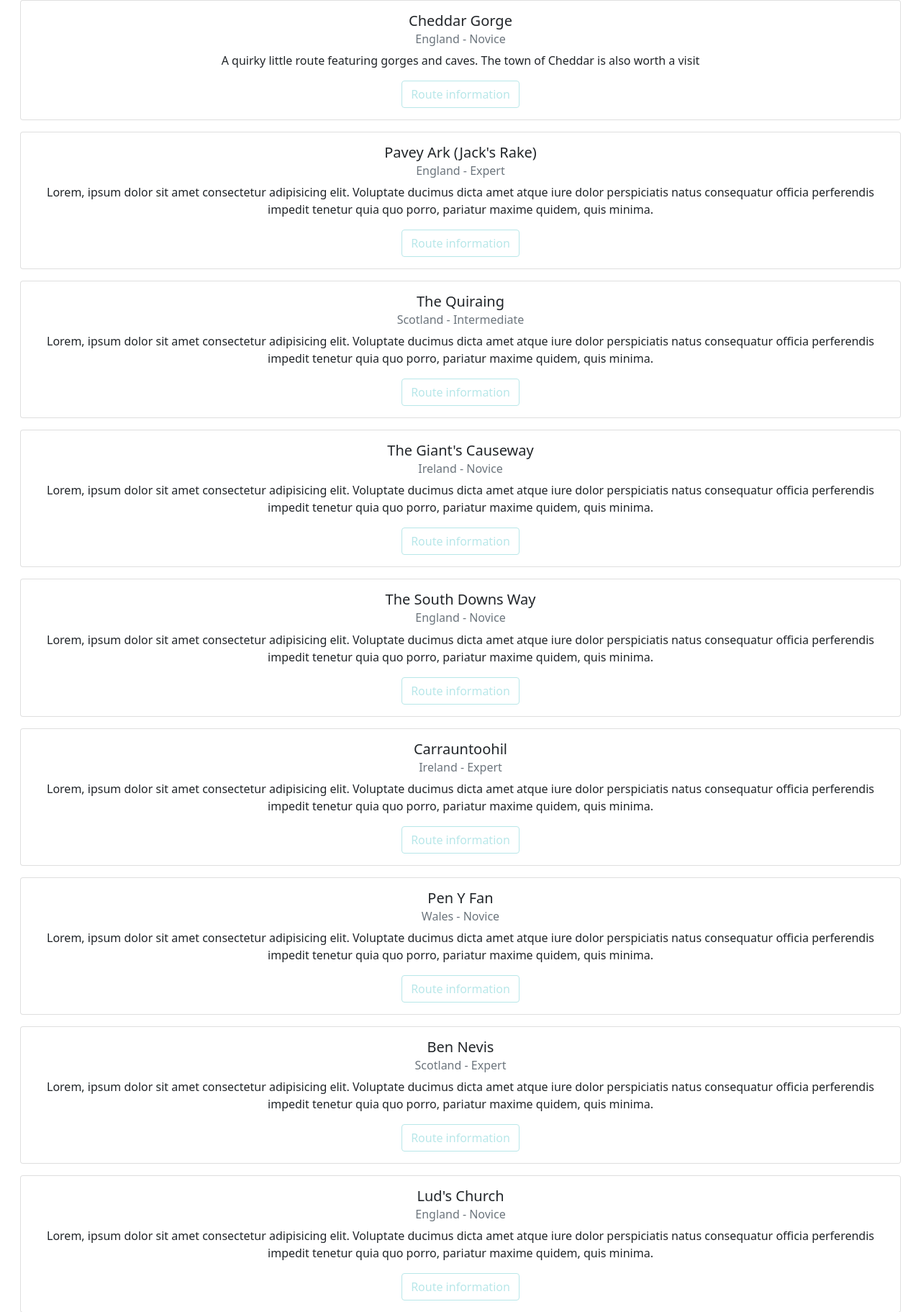
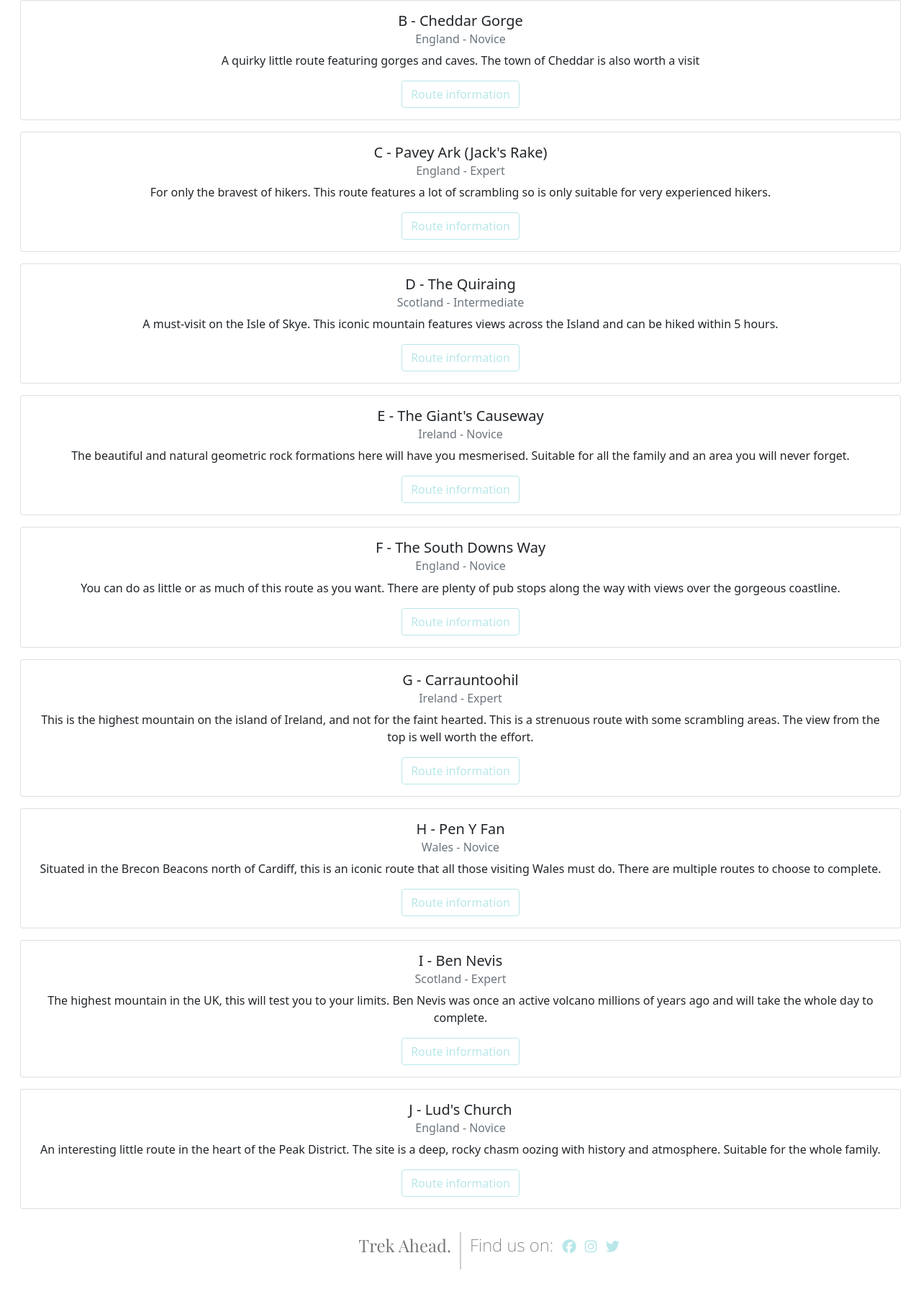
Before and after one commit to Code-Institute-Submissions/anniefenton-milestone-project-2_SepResub, a website: page hikes.html in a window 1280 px wide. Shown: the part 1842-3665 px from the top of the page at 72% size. After the commit the page ends 3622 px from the top, so only its background shows below. Drawn offline with nearby package versions, Linux system fonts and the light colour scheme; some packages are replaced by stand-ins of ours; a web font is replaced by a local one.

Commit message:
add labels to map markers on maps.js that correspond with route cards on hikes.html

```diff
--- a/assets/js/map.js
+++ b/assets/js/map.js
@@ -11,6 +11,7 @@ function initMap() {
     const benNevis = { lat: 56.796, lng: -5.003}
     const ludsChurch = { lat: 53.187, lng: -2.020 }
 
+
     const map = new google.maps.Map(document.getElementById("map"), {
         zoom: 5,
         center: paveyArk,
@@ -19,60 +20,70 @@ function initMap() {
     const markerYrWyddfa = new google.maps.Marker({
         position: yrWyddfa,
         map: map,
-        title: "Yr Wyddfa (Snowdon), Wales, Intermediate"
+        title: "Yr Wyddfa (Snowdon), Wales, Intermediate",
+        label: "A"
     });
 
     const markerCheddarGorge = new google.maps.Marker({
         position: cheddarGorge,
         map: map,
-        title: "Cheddar Gorge, England, Novice"
+        title: "Cheddar Gorge, England, Novice",
+        label: "B"
     });
 
     const markerPaveyArk = new google.maps.Marker({
         position: paveyArk,
         map: map,
-        title: "Pavey Ark (or Jack's Rake), England, Expert"
+        title: "Pavey Ark (or Jack's Rake), England, Expert",
+        label: "C"
     });
 
     const markerQuiraing = new google.maps.Marker({
         position: quiraing,
         map: map,
-        title: "The Quiraing, Scotland, Intermediate"
+        title: "The Quiraing, Scotland, Intermediate",
+        label: "D"
     });
 
     const markerGiantsCauseway = new google.maps.Marker({
         position: giantsCauseway,
         map: map,
-        title: "The Causeway Coast Path, Northern Ireland, Novice"
+        title: "The Causeway Coast Path, Northern Ireland, Novice",
+        label: "E"
     });
 
     const markerSouthDownsWay = new google.maps.Marker({
         position: southDownsWay,
         map: map,
-        title: "The South Downs Way, England, Novice"
+        title: "The South Downs Way, England, Novice",
+        label: "F"
     });
 
     const markerCarrauntoohil = new google.maps.Marker({
         position: carrauntoohil,
         map: map,
-        title: "Carrauntoohil Hike, Republic of Ireland, Expert"
+        title: "Carrauntoohil Hike, Republic of Ireland, Expert",
+        label: "G"
     });
 
     const markerPenYFan = new google.maps.Marker({
         position: penYFan,
         map: map,
-        title: "Pen Y Fan, Wales, Novice"
+        title: "Pen Y Fan, Wales, Novice",
+        label: "H"
     });
 
     const markerBenNevis = new google.maps.Marker({
         position: benNevis,
         map: map,
-        title: "Ben Nevis, Scotland, Expert"
+        title: "Ben Nevis, Scotland, Expert",
+        label: "I"
     });
 
     const markerLudsChurch = new google.maps.Marker({
         position: ludsChurch,
         map: map,
-        title: "Lud's Chruch, England, Novice"
+        title: "Lud's Chruch, England, Novice",
+        label: "J"
     });
  }
--- a/hikes.html
+++ b/hikes.html
@@ -98,82 +98,82 @@
                 <div class="col">
                     <div class="card">
                       <div class="card-body">
-                      <h5 class="card-title">Yr Wyddfa (Snowdon)</h5>
+                      <h5 class="card-title">A - Yr Wyddfa (Snowdon)</h5>
                       <h6 class="card-subtitle mb-2 text-muted">Wales - Intermediate</h6>
                       <p class="card-text">The largest mountain in Wales situated in Snowdonia. Surrounded by beautiful scenery and lovely wild swimming spots.</p>
-                      <a href="https://www.visitsnowdonia.info/snowdon-walking-routes" target="_blank" class="btn">Route information</a>
+                      <a href="https://www.google.com/maps/place/Snowdon/@53.0685161,-4.0850314,15z/data=!3m1!4b1!4m5!3m4!1s0x4865098216d283bd:0x7fe2ceeb3aa47434!8m2!3d53.068504!4d-4.0762766" target="_blank" class="btn">Route information</a>
                       </div>
                     </div>
                     <div class="card">
                       <div class="card-body">
-                      <h5 class="card-title">Cheddar Gorge</h5>
+                      <h5 class="card-title">B - Cheddar Gorge</h5>
                       <h6 class="card-subtitle mb-2 text-muted">England - Novice</h6>
                       <p class="card-text">A quirky little route featuring gorges and caves. The town of Cheddar is also worth a visit</p>
-                      <a href="https://www.nationaltrust.org.uk/cheddar-gorge/trails/cheddar-gorge-walk" target="_blank" class="btn">Route information</a>
+                      <a href="https://www.google.com/maps/place/Cheddar+Gorge/@51.2864015,-2.7690326,15z/data=!3m1!4b1!4m5!3m4!1s0x48721e6eef5fe6c7:0xce01166f458dd26b!8m2!3d51.2863889!4d-2.7602778" target="_blank" class="btn">Route information</a>
                       </div>
                     </div>
                     <div class="card">
                       <div class="card-body">
-                      <h5 class="card-title">Pavey Ark (Jack's Rake)</h5>
+                      <h5 class="card-title">C - Pavey Ark (Jack's Rake)</h5>
                       <h6 class="card-subtitle mb-2 text-muted">England - Expert</h6>
-                      <p class="card-text">Lorem, ipsum dolor sit amet consectetur adipisicing elit. Voluptate ducimus dicta amet atque iure dolor perspiciatis natus consequatur officia perferendis impedit tenetur quia quo porro, pariatur maxime quidem, quis minima.</p>
-                      <a href="http://english-lake-district.info/central-fells/pavey-ark.html" target="_blank" class="btn">Route information</a>
+                      <p class="card-text">For only the bravest of hikers. This route features a lot of scrambling so is only suitable for very experienced hikers.</p>
+                      <a href="https://www.google.com/maps/place/Pavey+Ark/@54.4614317,-3.1132648,15z/data=!3m1!4b1!4m5!3m4!1s0x487cc14838b11665:0x727152faedd1990!8m2!3d54.46142!4d-3.10451" target="_blank" class="btn">Route information</a>
                       </div>
                     </div>
                     <div class="card">
                       <div class="card-body">
-                      <h5 class="card-title">The Quiraing</h5>
+                      <h5 class="card-title">D - The Quiraing</h5>
                       <h6 class="card-subtitle mb-2 text-muted">Scotland - Intermediate</h6>
-                      <p class="card-text">Lorem, ipsum dolor sit amet consectetur adipisicing elit. Voluptate ducimus dicta amet atque iure dolor perspiciatis natus consequatur officia perferendis impedit tenetur quia quo porro, pariatur maxime quidem, quis minima.</p>
-                      <a href="https://www.isleofskye.com/skye-guide/top-ten-skye-walks/the-quiraing" target="_blank" class="btn">Route information</a>
+                      <p class="card-text">A must-visit on the Isle of Skye. This iconic mountain features views across the Island and can be hiked within 5 hours.</p>
+                      <a href="https://www.google.com/maps/place/Quiraing/@57.6436217,-6.2740328,15z/data=!3m1!4b1!4m5!3m4!1s0x488dcf0db7ac6bdb:0x81b757292026e587!8m2!3d57.643611!4d-6.265278" target="_blank" class="btn">Route information</a>
                       </div>
                     </div>
                     <div class="card">
                       <div class="card-body">
-                      <h5 class="card-title">The Giant's Causeway</h5>
+                      <h5 class="card-title">E - The Giant's Causeway</h5>
                       <h6 class="card-subtitle mb-2 text-muted">Ireland - Novice</h6>
-                      <p class="card-text">Lorem, ipsum dolor sit amet consectetur adipisicing elit. Voluptate ducimus dicta amet atque iure dolor perspiciatis natus consequatur officia perferendis impedit tenetur quia quo porro, pariatur maxime quidem, quis minima.</p>
-                      <a href="https://www.nationaltrust.org.uk/giants-causeway" target="_blank" class="btn">Route information</a>
+                      <p class="card-text">The beautiful and natural geometric rock formations here will have you mesmerised. Suitable for all the family and an area you will never forget.</p>
+                      <a href="https://www.google.com/maps/place/Giants+Causeway/@55.2322336,-6.5379215,15z/data=!3m1!4b1!4m5!3m4!1s0x4860292db380b00b:0xb62c8c955cb00404!8m2!3d55.2322222!4d-6.5291667" target="_blank" class="btn">Route information</a>
                       </div>
                     </div>
                     <div class="card">
                       <div class="card-body">
-                      <h5 class="card-title">The South Downs Way</h5>
+                      <h5 class="card-title">F - The South Downs Way</h5>
                       <h6 class="card-subtitle mb-2 text-muted">England - Novice</h6>
-                      <p class="card-text">Lorem, ipsum dolor sit amet consectetur adipisicing elit. Voluptate ducimus dicta amet atque iure dolor perspiciatis natus consequatur officia perferendis impedit tenetur quia quo porro, pariatur maxime quidem, quis minima.</p>
-                      <a href="https://southdownsway.org/" target="_blank" class="btn">Route information</a>
+                      <p class="card-text">You can do as little or as much of this route as you want. There are plenty of pub stops along the way with views over the gorgeous coastline.</p>
+                      <a href="https://www.google.com/maps/place/S+Downs+Way/@50.9030765,-1.075963,9z/data=!4m5!3m4!1s0x47df7af4f80bdc8f:0x23ac63375ac4a6f3!8m2!3d50.902798!4d-0.5156333" target="_blank" class="btn">Route information</a>
                       </div>
                     </div>
                     <div class="card">
                       <div class="card-body">
-                      <h5 class="card-title">Carrauntoohil</h5>
+                      <h5 class="card-title">G - Carrauntoohil</h5>
                       <h6 class="card-subtitle mb-2 text-muted">Ireland - Expert</h6>
-                      <p class="card-text">Lorem, ipsum dolor sit amet consectetur adipisicing elit. Voluptate ducimus dicta amet atque iure dolor perspiciatis natus consequatur officia perferendis impedit tenetur quia quo porro, pariatur maxime quidem, quis minima.</p>
-                      <a href="https://www.kerryclimbing.ie/activities/guided-carrauntoohil-ascents/" target="_blank" class="btn">Route information</a>
+                      <p class="card-text">This is the highest mountain on the island of Ireland, and not for the faint hearted. This is a strenuous route with some scrambling areas. The view from the top is well worth the effort.</p>
+                      <a href="https://www.google.com/maps/place/Carrauntoohil/@51.9989671,-9.7519769,15z/data=!3m1!4b1!4m5!3m4!1s0x4845422ce6e057e9:0x1857818df0cb0871!8m2!3d51.9989547!4d-9.7432221" target="_blank" class="btn">Route information</a>
                       </div>
                     </div>
                     <div class="card">
                       <div class="card-body">
-                      <h5 class="card-title">Pen Y Fan</h5>
+                      <h5 class="card-title">H - Pen Y Fan</h5>
                       <h6 class="card-subtitle mb-2 text-muted">Wales - Novice</h6>
-                      <p class="card-text">Lorem, ipsum dolor sit amet consectetur adipisicing elit. Voluptate ducimus dicta amet atque iure dolor perspiciatis natus consequatur officia perferendis impedit tenetur quia quo porro, pariatur maxime quidem, quis minima.</p>
-                      <a href="https://www.visitwales.com/things-do/adventure-and-activities/walking/crowning-glory-4-ways-walk-pen-y-fan" target="_blank" class="btn">Route information</a>
+                      <p class="card-text">Situated in the Brecon Beacons north of Cardiff, this is an iconic route that all those visiting Wales must do. There are multiple routes to choose to complete.</p>
+                      <a href="https://www.google.com/maps/place/Pen+y+Fan/@51.8840605,-3.4451975,15z/data=!3m1!4b1!4m5!3m4!1s0x486e31569a64676b:0x5bfe4edafccd08bd!8m2!3d51.8840481!4d-3.4364427" target="_blank" class="btn">Route information</a>
                       </div>
                     </div>
                     <div class="card">
                       <div class="card-body">
-                        <h5 class="card-title">Ben Nevis</h5>
+                        <h5 class="card-title">I - Ben Nevis</h5>
                         <h6 class="card-subtitle mb-2 text-muted">Scotland - Expert</h6>
-                        <p class="card-text">Lorem, ipsum dolor sit amet consectetur adipisicing elit. Voluptate ducimus dicta amet atque iure dolor perspiciatis natus consequatur officia perferendis impedit tenetur quia quo porro, pariatur maxime quidem, quis minima.</p>
-                        <a href="https://www.visitscotland.com/see-do/iconic-scotland/ben-nevis/#article-page-2" target="_blank" class="btn">Route information</a>
+                        <p class="card-text">The highest mountain in the UK, this will test you to your limits. Ben Nevis was once an active volcano millions of years ago and will take the whole day to complete.</p>
+                        <a href="https://www.google.com/maps/place/Ben+Nevis/@56.796868,-5.0123053,15z/data=!3m1!4b1!4m5!3m4!1s0x488932978af1e5f3:0x6e948b77ffad9a71!8m2!3d56.7968571!4d-5.0035505" target="_blank" class="btn">Route information</a>
                       </div>
                     </div>
                     <div class="card">
                       <div class="card-body">
-                        <h5 class="card-title">Lud's Church</h5>
+                        <h5 class="card-title">J - Lud's Church</h5>
                         <h6 class="card-subtitle mb-2 text-muted">England - Novice</h6>
-                        <p class="card-text">Lorem, ipsum dolor sit amet consectetur adipisicing elit. Voluptate ducimus dicta amet atque iure dolor perspiciatis natus consequatur officia perferendis impedit tenetur quia quo porro, pariatur maxime quidem, quis minima.</p>
-                        <a href="https://www.visitpeakdistrict.com/things-to-do/luds-church-p748971" target="_blank" class="btn">Route information</a>
+                        <p class="card-text">An interesting little route in the heart of the Peak District. The site is a deep, rocky chasm oozing with history and atmosphere. Suitable for the whole family.</p>
+                        <a href="https://www.google.com/maps/place/Lud's+Church/@53.1879339,-2.0230901,17z/data=!3m1!4b1!4m5!3m4!1s0x487a380f746e94eb:0xc1af22d14218ac40!8m2!3d53.1879307!4d-2.0209014" target="_blank" class="btn">Route information</a>
                       </div>
                     </div>
                 </div>
```
